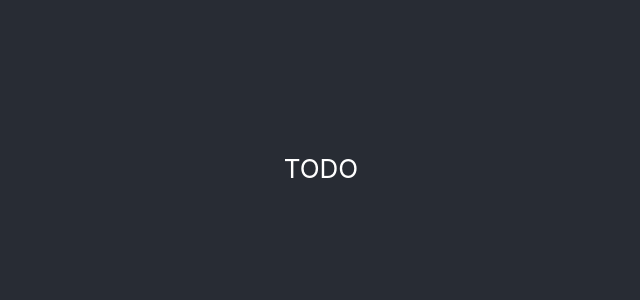
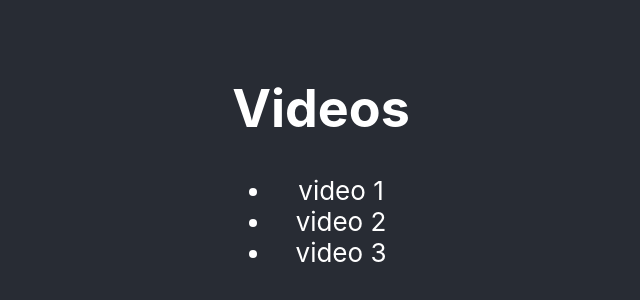
Before and after one commit to chadwhyte/focus, a React (Create React App) app: page / in a window 1280 px wide. Shown: the part 232-532 px from the top of the page, without its empty margins (319-959 px from the left). Built offline with nearby package versions, Linux system fonts and the light colour scheme.

Commit message:
Add video list compontent stub.

```diff
--- a/src/App.tsx
+++ b/src/App.tsx
@@ -1,13 +1,12 @@
 import React, { FC } from 'react';
 import './App.css';
+import VideoList from './components/video-list';
 
-export const App: FC<{}> = () => {
+const App: FC<{}> = () => {
   return (
     <div className="App">
       <header className="App-header">
-        <p>
-          TODO
-        </p>
+        <VideoList />
       </header>
     </div>
   );
--- /dev/null
+++ b/src/components/video-list.tsx
@@ -0,0 +1,23 @@
+import React, { FC, useEffect, useState } from 'react';
+
+const VideoList : FC<{}> = () => {
+    const [videos, setVideos] = useState([0]);
+    useEffect(() => {
+        setVideos([1, 2, 3]);
+    }, []);
+
+    return (
+        <div>
+            <h1>Videos</h1>
+            <ul>
+                {videos.map((video) => {
+                    return (
+                        <li>{`video ${video}`}</li>
+                    );
+                })}
+            </ul>
+        </div>
+    );
+}
+
+export default VideoList;
```
